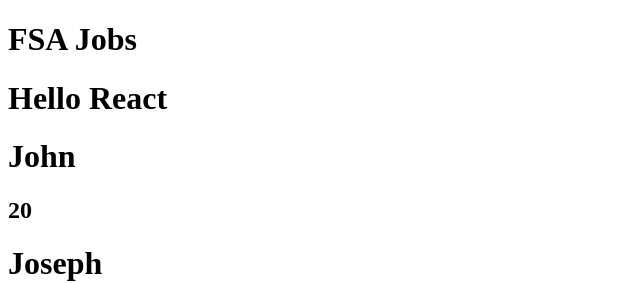
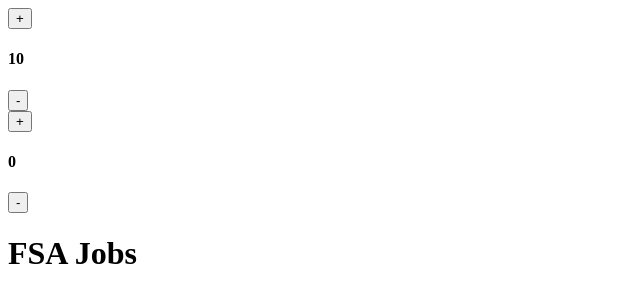
Before and after one commit to Mujib517/fsa-ui, a React (Create React App) app: page / in a window 1280 px wide. Shown: the top 283 px of the page, without its empty margins (0-640 px from the left). Built offline with nearby package versions, Linux system fonts and the light colour scheme.

Commit message:
Counter component

```diff
--- a/src/App.js
+++ b/src/App.js
@@ -2,6 +2,7 @@
 import Header from './Header';
 import Footer from './Footer';
 import Name from './Name';
+import Counter from './utils/Counter';
 
 // Es6 modules
 // commonjs module
@@ -13,10 +14,12 @@
     // return div;
 
     return <div>
+        <Counter count={10} />
+        <Counter count={0} />
         <Header />
         <h1>Hello React</h1>
         {/* property */}
-        <Name personName="John" age="20"/>
+        <Name personName="John" age="20" />
         <Name personName="Joseph" age="21" />
         <img width="200" height="200" src="https://4.img-dpreview.com/files/p/E~TS1180x0~articles/3925134721/0266554465.jpeg" />
         <Footer />
--- a/src/Footer.js
+++ b/src/Footer.js
@@ -16,5 +16,6 @@
 // components
 // entry file
 // props
+// interpolation
 // functional component
 // class component
--- /dev/null
+++ b/src/utils/Counter.js
@@ -0,0 +1,36 @@
+// class component
+import { Component } from 'react';
+
+// components : props
+// state
+
+class Counter extends Component {
+    // private
+    // mutable
+    // reloads
+    // diff
+    // virtual dom
+
+    state = { count: this.props.count };
+
+    inc = () => {
+        let cnt = this.state.count;
+        this.setState({ count: cnt + 1 });
+    }
+
+    dec = () => {
+        let cnt = this.state.count;
+        this.setState({ count: cnt - 1 });
+    }
+
+    // events
+    render() {
+        return <div>
+            <button onClick={this.inc}>+</button>
+            <h4>{this.state.count}</h4>
+            <button onClick={this.dec}>-</button>
+        </div>
+    }
+}
+
+export default Counter;
```
